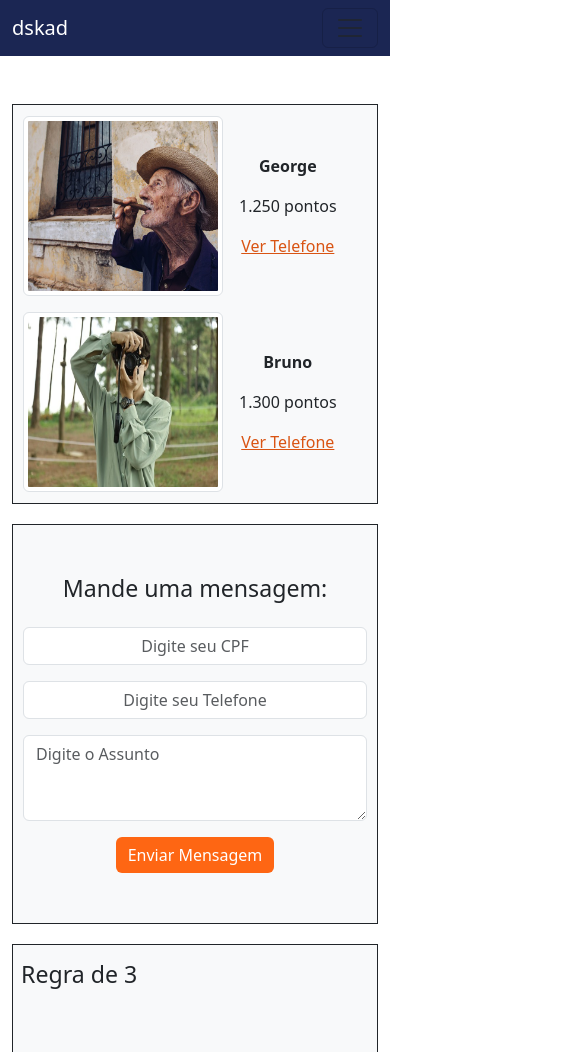
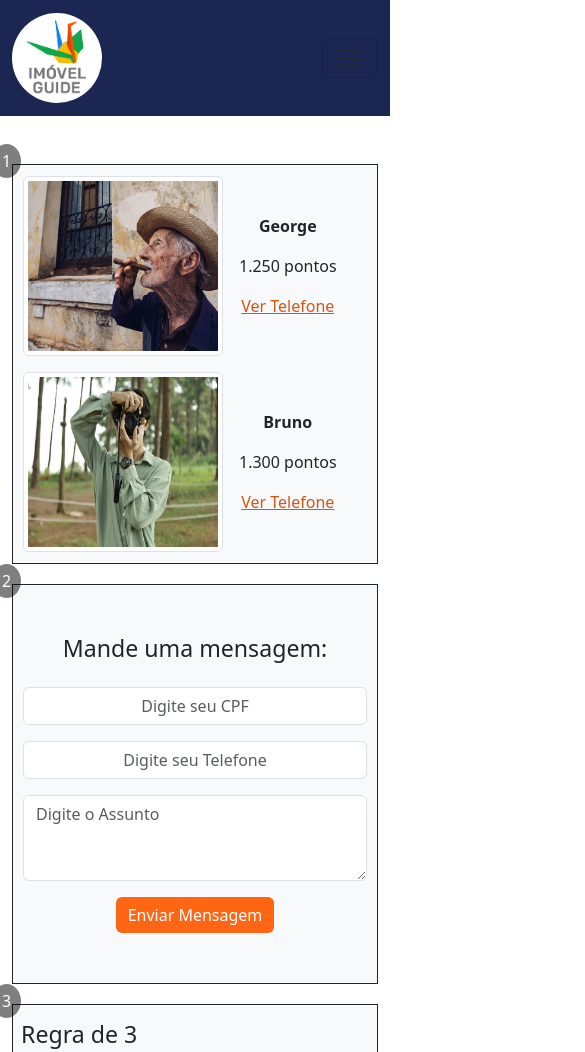
Before and after one commit to ArturMineiro/TesteFrontEnd, a plain HTML site: page testefrontend.html in a window 390 px wide. Shown: the top 1052 px of the page, 585 px wide, since content can reach past the window. Drawn offline with nearby package versions, Linux system fonts and the light colour scheme.

Commit message:
enumerando

```diff
--- a/testefrontend.html
+++ b/testefrontend.html
@@ -22,10 +22,26 @@
 
 }
 
+.footer-left {
+    display: flex;
+}
+
 .footer-right {
+    display: flex;
+
     align-items: flex-end;
 }
 
+@media (max-width: 768px) {
+    .footer-left {
+        display: none;
+    }
+
+    .footer-right {
+        align-items: center;
+        text-align: center;
+    }
+}
 .footer p {
     margin: 50px 0;
     margin-left:40px;
@@ -159,7 +175,9 @@ a{
     <!-- Navbar -->
     <nav class="navbar navbar-expand-lg navbar-custom">
         <div class="container-fluid">
-            <a class="navbar-brand text-white" href="#">  dskad</a>
+            <a class="navbar-brand text-white" href="#">
+                <img src="imagens/logo.jpg" alt="Logo" style="max-width: 90px; border-radius: 100px;">
+            </a>
             <button class="navbar-toggler" type="button" data-bs-toggle="collapse" data-bs-target="#navbarNav" aria-controls="navbarNav" aria-expanded="false" aria-label="Toggle navigation">
                 <span class="navbar-toggler-icon"></span>
             </button>
@@ -205,7 +223,9 @@ a{
         <div class="row row-equal-height">
             <!-- Primeira Linha de Divs -->
             <div class="col-md-4">
+
                 <div class="content border border-dark">
+
                     <div class="d-flex align-items-center mb-3">
                         <img src="imagens/pessoa.jpg" alt="Pessoa 1" class="img-thumbnail me-3 img-zoom">
                         <div>
@@ -324,7 +344,7 @@ a{
         </div>
         <div class="footer-right">
             <p>&copy; 2024 Minha Página. Todos os direitos reservados.</p>
-            <img src="imagens/logo.jpg" alt="Logo">
+            <img src="imagens/logo.jpg" alt="Logo" style="border-radius: 100px;">
         </div>
     </footer>
 
@@ -333,6 +353,34 @@ a{
     <!-- html2canvas -->
     <script src="https://cdnjs.cloudflare.com/ajax/libs/html2canvas/0.5.0-beta4/html2canvas.min.js"></script>
     <script>
+
+        document.addEventListener("DOMContentLoaded", function () {
+        const divs = document.querySelectorAll('.content');
+        divs.forEach((div, index) => {
+            // Cria um contêiner para envolver a div e o número
+            const container = document.createElement('div');
+            container.style.position = 'relative';
+
+            // Move a div original para dentro do contêiner
+            div.parentNode.insertBefore(container, div);
+            container.appendChild(div);
+
+            // Cria o rótulo numérico
+            const numberLabel = document.createElement('div');
+            numberLabel.style.position = 'absolute';
+            numberLabel.style.top = '-20px';
+            numberLabel.style.left = '-20px';
+            numberLabel.style.backgroundColor = 'rgba(0, 0, 0, 0.5)';
+            numberLabel.style.color = 'white';
+            numberLabel.style.padding = '5px 10px';
+            numberLabel.style.borderRadius = '50%';
+            numberLabel.textContent = index + 1;
+
+            // Adiciona o rótulo numérico ao contêiner
+            container.appendChild(numberLabel);
+        });
+    });
+
         function applyCpfMask(input) {
             let value = input.value.replace(/\D/g, '');
             if (value.length > 11) value = value.slice(0, 11);
```
